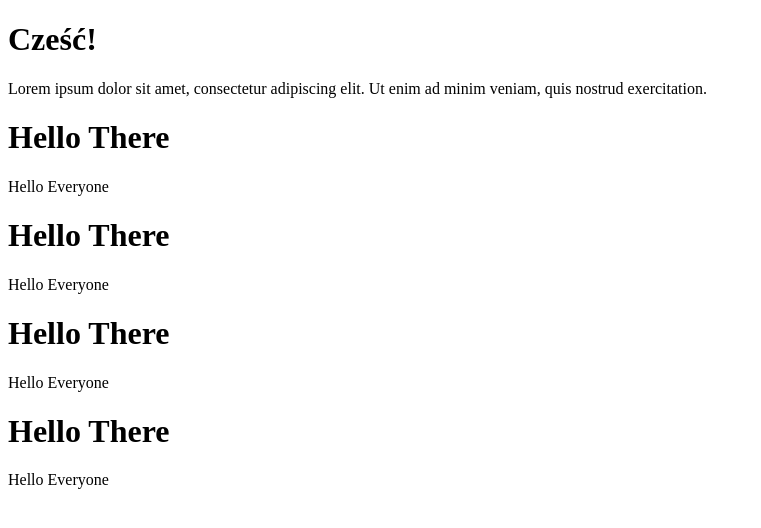
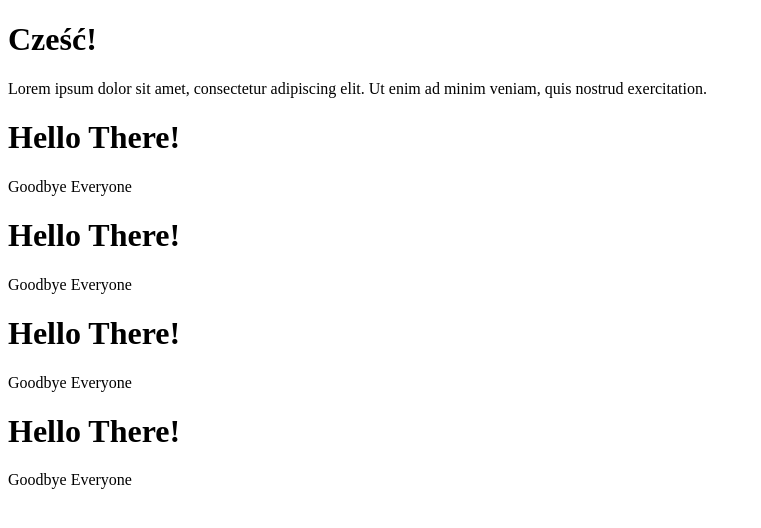
Before and after one commit to panawita/Tutorial, a plain HTML site: page index.html in a window 1280 px wide. Shown: the whole page, without its empty margins (0-761 px from the left). Drawn offline with Linux system fonts and the light colour scheme.

Commit message:
Changed h1 in divs

```diff
--- a/index.html
+++ b/index.html
@@ -12,20 +12,20 @@
       veniam, quis nostrud exercitation.
     </p>
     <div>
-      <h1>Hello There</h1>
-      <article>Hello Everyone</article>
+      <h1>Hello There!</h1>
+      <article>Goodbye Everyone</article>
     </div>
     <div>
-      <h1>Hello There</h1>
-      <article>Hello Everyone</article>
+      <h1>Hello There!</h1>
+      <article>Goodbye Everyone</article>
     </div>
     <div>
-      <h1>Hello There</h1>
-      <article>Hello Everyone</article>
+      <h1>Hello There!</h1>
+      <article>Goodbye Everyone</article>
     </div>
     <div>
-      <h1>Hello There</h1>
-      <article>Hello Everyone</article>
+      <h1>Hello There!</h1>
+      <article>Goodbye Everyone</article>
     </div>
   </body>
 </html>
```
